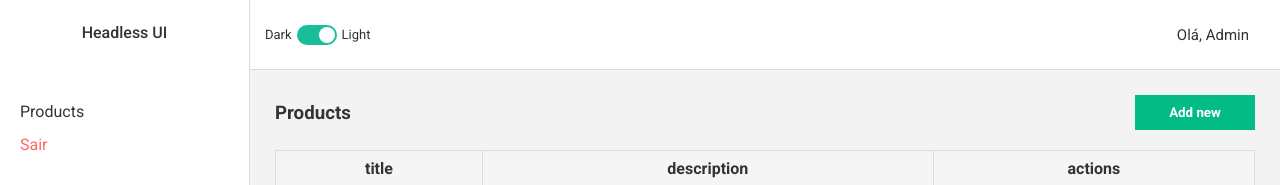
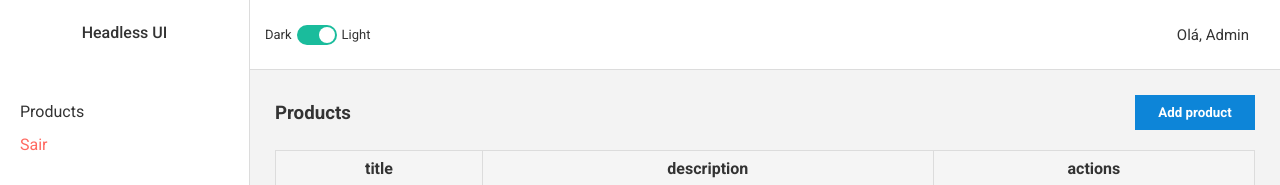
Before and after one commit to Kedon/react-headless-ui, a React (Create React App) app: page /products in a window 1280 px wide. Shown: the top 185 px of the page. Built offline with nearby package versions, Linux system fonts and the light colour scheme; no server answers; sample sign-in values are in the browser's storage.

Commit message:
Update add product button label and color

```diff
--- a/src/pages/products/Products.tsx
+++ b/src/pages/products/Products.tsx
@@ -46,7 +46,7 @@ const Products: React.FC = () => {
         <Button
           testId="add-product-button"
           onClick={toogleModal}
-          color="success">Add new</Button>
+          color="system">Add product</Button>
       </ProductHeaderContainer>
 
       {/* Table displaying product data */}
```
